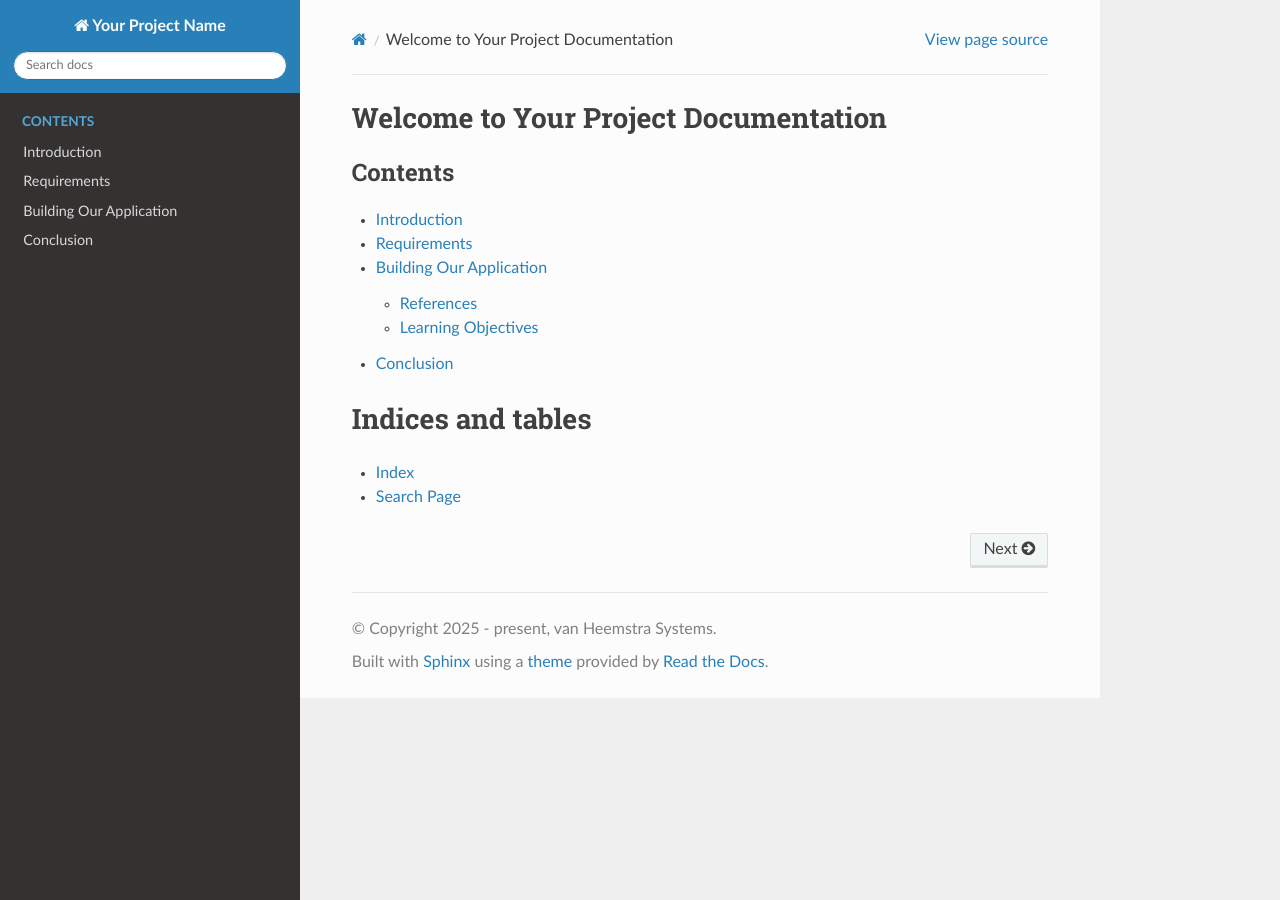
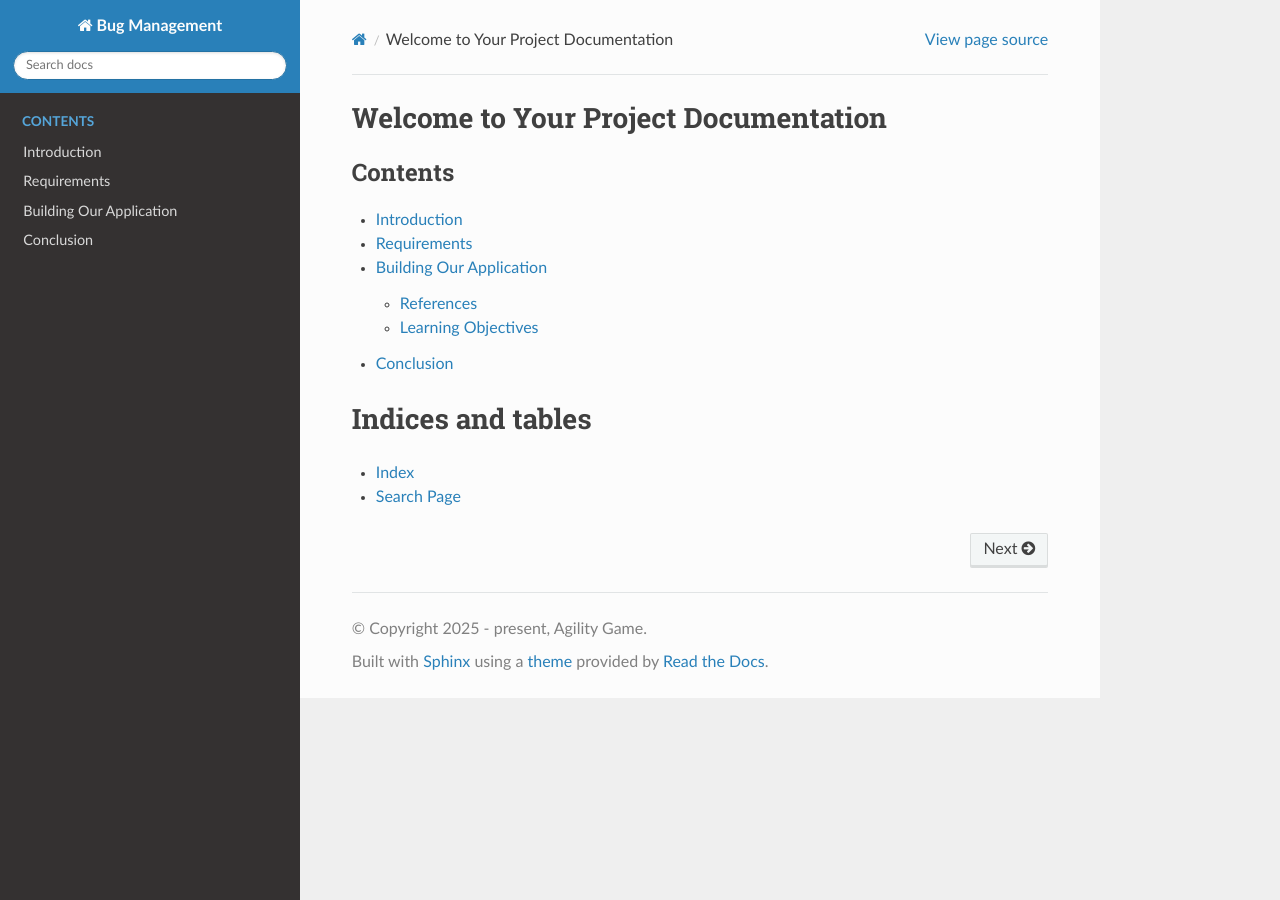
Before and after one commit to agility-game/bug-management, a Sphinx documentation site: the page built from docs/source/index.rst, in a window 1280 px wide. Built offline with Sphinx 7.4.7 and the Read the Docs theme 3.1.0, drawn with Linux system fonts in a browser that asks for light colours.

Commit message:
Update conf.py

```diff
--- a/docs/source/conf.py
+++ b/docs/source/conf.py
@@ -1,8 +1,8 @@
 # Configuration file for the Sphinx documentation builder.
 
 # -- Project information -----------------------------------------------------
-project = 'Your Project Name'
-copyright = '2025 - present, van Heemstra Systems'
+project = 'Bug Management'
+copyright = '2025 - present, Agility Game'
 author = 'Willem van Heemstra'
 
 release = '0.1'
```
